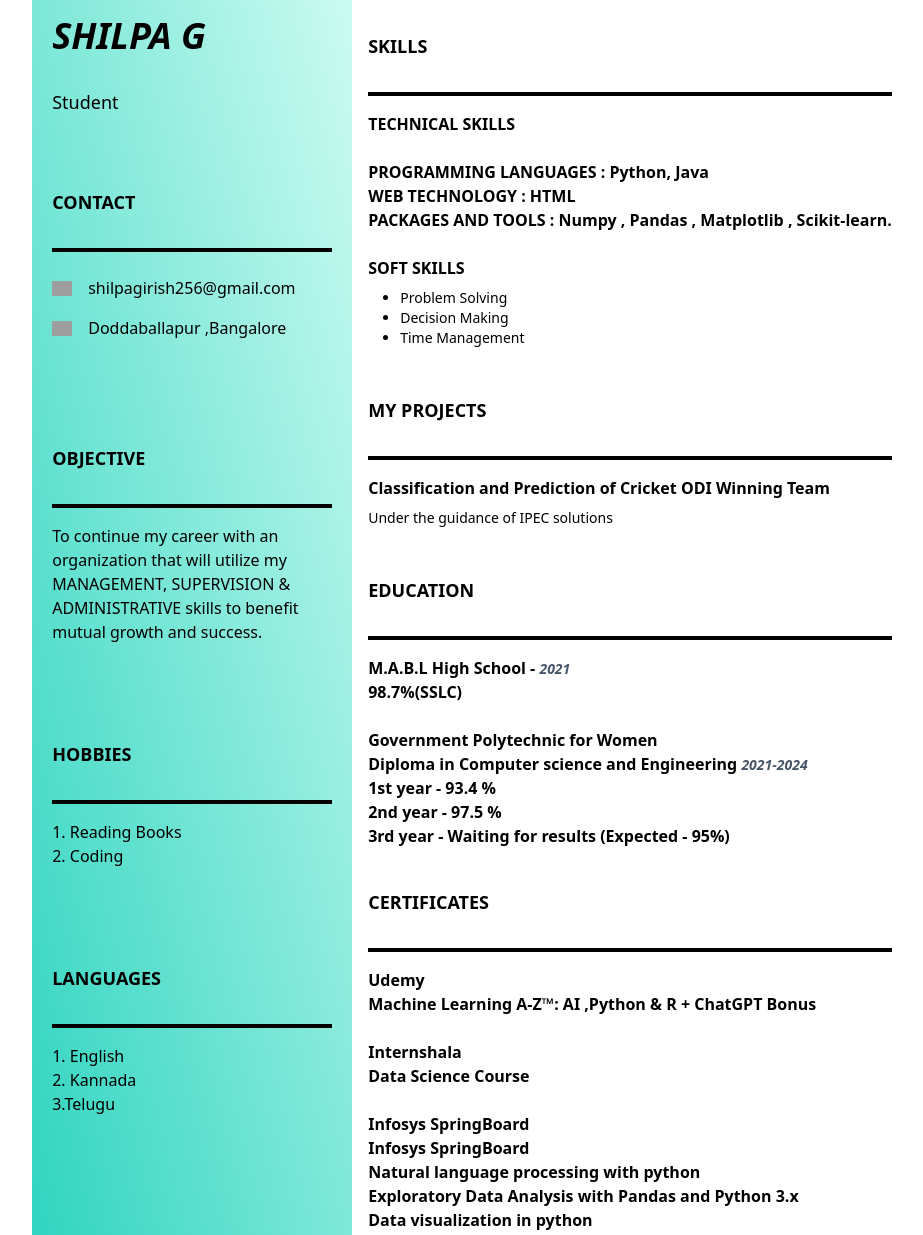
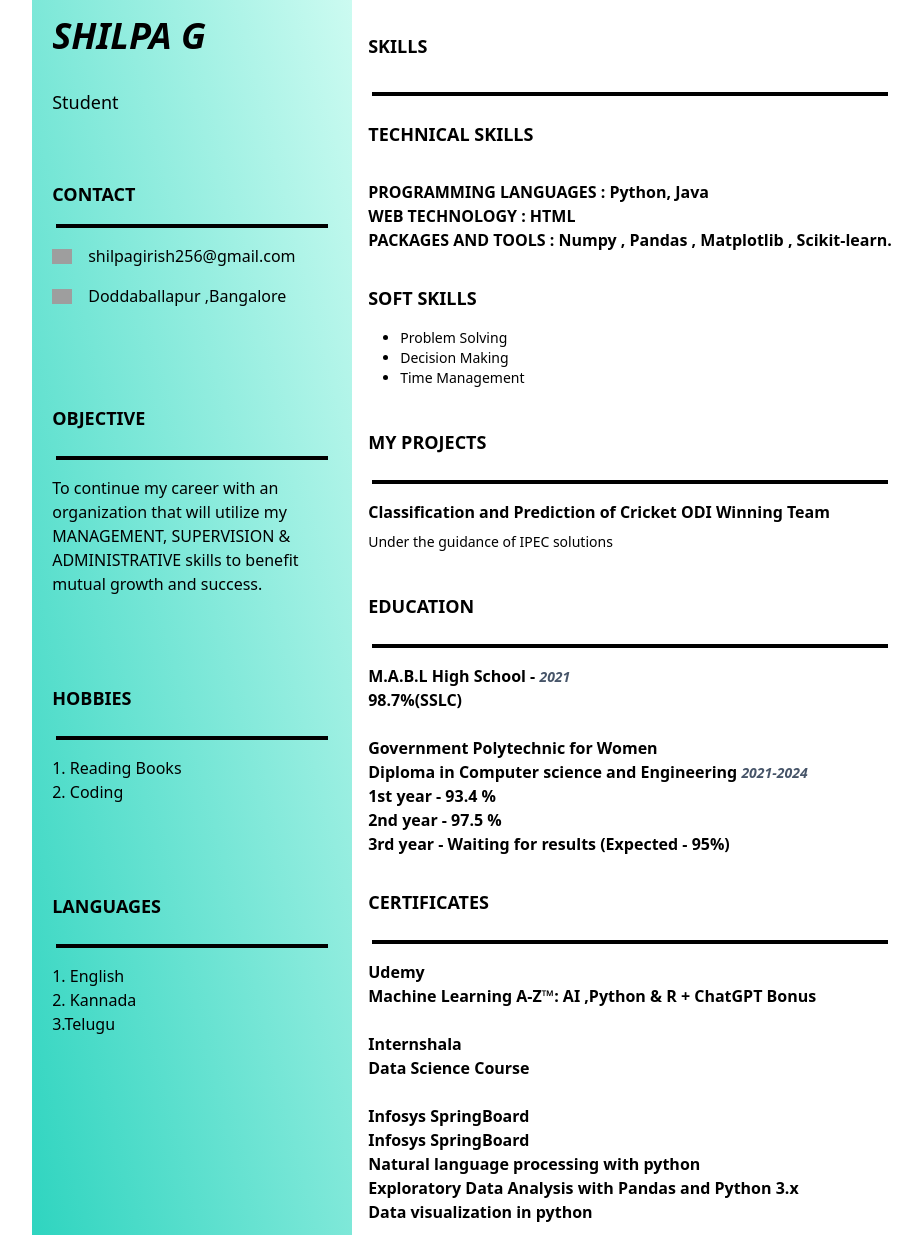
Before and after one commit to Shilpacs25/Resume, a plain HTML site: page index.html in a window 1280 px wide. Shown: the top 1235 px of the page, without its empty margins (170-1093 px from the left). Drawn offline with nearby package versions, Linux system fonts and the light colour scheme; grey boxes are pictures that could not be loaded.

Commit message:
Add files via upload

```diff
--- a/index.html
+++ b/index.html
@@ -13,9 +13,9 @@
       >
         <h1 class="text-4xl font-bold md:py-4 py-2 justify-center italic"> SHILPA G</h1>
         <h4 class="text-lg font-normal md:py-4 py-2">Student</h4>
-        <div class="md:py-10 py-4">
-          <h2 class="text-lg font-bold py-4 text-black">CONTACT</h2>
-          <hr class="md:my-4 md:border-2 mt-2 border-black border-2">
+        <div class="md:py-10 pt-4">
+          <h2 class="text-lg font-bold md:py-2 py-1 text-black">CONTACT</h2>
+          <hr class="md:my-2 md:border-2 m-1 border-black border-2">
           <div>
             <a
               href="mailto:shilpagirish256@gmail.com"
@@ -39,8 +39,8 @@
           </div>
 
           <div class="md:my-20 my-7">
-            <h2 class="text-lg font-bold py-4  text-black">OBJECTIVE</h2>
-            <hr class="md:my-4 md:border-2 mt-2 border-black border-2">
+            <h2 class="text-lg font-bold md:py-2 py-1 text-black">OBJECTIVE</h2>
+            <hr class="md:my-4 md:border-2 m-1 border-black border-2">
             <p class="list-none">
                 To continue my career with an organization that will utilize my MANAGEMENT, SUPERVISION &
                 ADMINISTRATIVE skills to benefit mutual growth and success.
@@ -48,37 +48,37 @@
           </div>
 
           <div class="md:my-20 my-7">
-            <h2 class="text-lg font-bold py-4  text-black">HOBBIES</h2>
-            <hr class="md:my-4 md:border-2 mt-2 border-black border-2">
+            <h2 class="text-lg font-bold md:py-2 py-1 text-black">HOBBIES</h2>
+            <hr class="md:my-4 md:border-2 m-1 border-black border-2">
             <p class="list-none">
                 1. Reading Books<br>2. Coding
             </p>
           </div>
 
           <div class="md:my-20 my-7">
-            <h2 class="text-lg font-bold py-4  text-black">LANGUAGES</h2>
-            <hr class="md:my-4 md:border-2 mt-2 border-black border-2">
+            <h2 class="text-lg font-bold md:py-2 py-1 text-black">LANGUAGES</h2>
+            <hr class="md:my-4 md:border-2 m-1 border-black border-2">
             <p class="list-none">
-                1. English<br>2. Kannada<br>3.Telugu<br>
+                1. English<br>2. Kannada<br>3.Telugu
             </p>
           </div>
 
         </div>
       </aside>
 
-      <main class="md:bg-white border-b-indigo-50 px-4 py-4">
+      <main class="md:bg-white border-b-indigo-50 px-4 md:py-4 py-2">
         <div>
-          <h2 class="text-lg font-bold py-4"
+          <h2 class="text-lg font-bold md:py-4 py-2"
             >SKILLS</h2
           >
-          <hr class="md:my-4 md:border-2 mt-2 border-black border-2">
-          <h2 class="font-bold">TECHNICAL SKILLS</h2><br>
+          <hr class="md:my-4 md:border-2 m-1 border-black border-2">
+          <h2 class="text-lg font-bold md:py-2 py-1 text-black">TECHNICAL SKILLS</h2><br>
           <span class="font-semibold">
             PROGRAMMING LANGUAGES : Python, Java <br>WEB TECHNOLOGY : HTML <br>PACKAGES AND TOOLS : Numpy , Pandas , Matplotlib , Scikit-learn.
           </span>
           <div>
             <br>
-            <h2 class="font-bold">SOFT SKILLS</h2>
+            <h2 class="text-lg font-bold md:py-2 py-1 text-black">SOFT SKILLS</h2>
             <ul class="list-disc px-8 py-2 text-sm">
               <li>
                 Problem Solving
@@ -93,9 +93,9 @@
           </div>
         </div>
 
-        <div class="my-6">
-          <h2 class="text-lg font-bold py-4">MY PROJECTS</h2>
-          <hr class="md:my-4 md:border-2 mt-2 border-black border-2">
+        <div class="md:my-6 my-4">
+          <h2 class="text-lg font-bold md:py-2 py-1 text-black">MY PROJECTS</h2>
+          <hr class="md:my-4 md:border-2 m-1 border-black border-2">
           <div>
             <h2 class="font-semibold">Classification and Prediction of Cricket ODI Winning Team</h2>
             <p class="list-disc px-0 py-2 text-sm">
@@ -103,9 +103,9 @@
             </p>
           </div>
 
-          <div class="my-6">
-            <h2 class="text-lg font-bold py-4">EDUCATION</h2>
-            <hr class="md:my-4 md:border-2 mt-2 border-black border-2">
+          <div class="md:my-6 my-4">
+            <h2 class="text-lg font-bold md:py-2 py-1 text-black">EDUCATION</h2>
+            <hr class="md:my-4 md:border-2 m-1 border-black border-2">
             <span class="font-bold">
               M.A.B.L High School -
               <span class="italic text-slate-600 text-sm">2021</span>
@@ -126,9 +126,9 @@
             </div>
           </div>
 
-          <div class="my-6">
-            <h2 class="text-lg font-bold py-4">CERTIFICATES</h2>
-            <hr class="md:my-4 md:border-2 mt-2 border-black border-2">
+          <div class="md:my-6 my-4">
+            <h2 class="text-lg font-bold md:py-2 py-1 text-black">CERTIFICATES</h2>
+            <hr class="md:my-4 md:border-2 m-1 border-black border-2">
             <div class="font-bold">
                 Udemy
               <div class="font-semibold">
```
